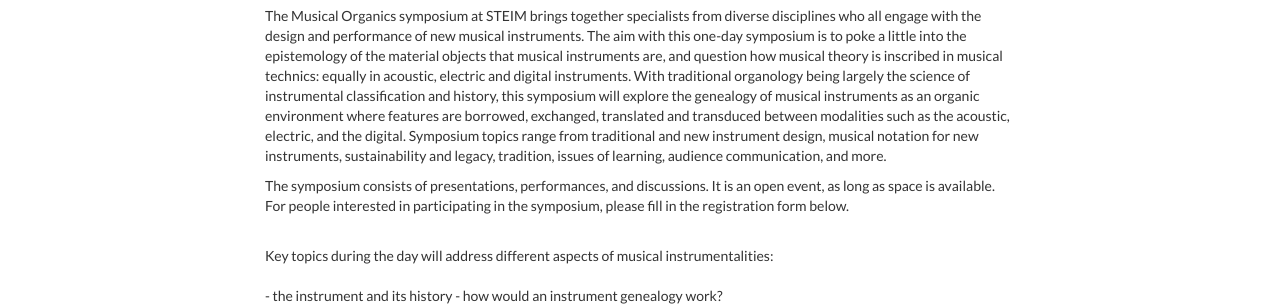
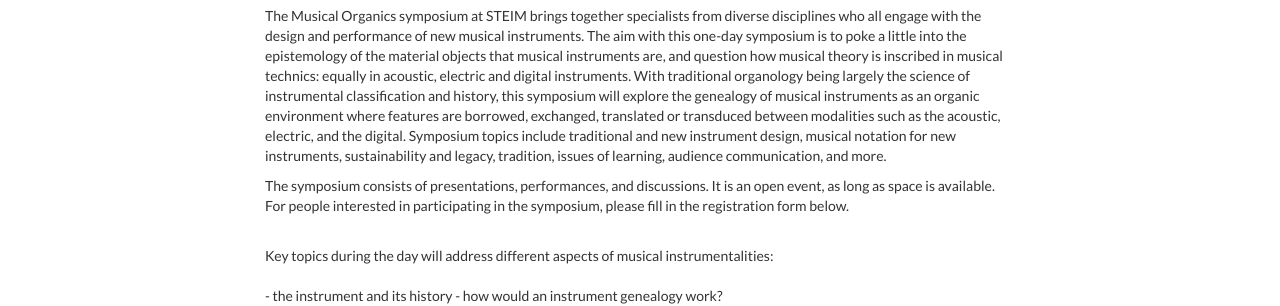
Before and after one commit to thormagnusson/steim, a Jekyll site: the page built from index.html, in a window 1280 px wide and 900 px high, scrolled down 738 px. Shown: the part 253-559 px from the top of the window. Built offline with Jekyll 4.4.1, drawn with Linux system fonts in a browser that asks for light colours; some of the changed text lies outside the part shown.

Commit message:
ahrc and till

```diff
--- a/_includes/about.html
+++ b/_includes/about.html
@@ -6,7 +6,7 @@
             <br/><br/><br/>
             <h2>Symposium Theme</h2>
 
-            <p>The Musical Organics symposium at STEIM brings together specialists from diverse disciplines who all engage with the design and performance of new musical instruments. The aim with this one-day symposium is to poke a little into the epistemology of the material objects that musical instruments are, and question how musical theory is inscribed in musical technics: equally in acoustic, electric and digital instruments. With traditional organology being largely the science of instrumental classification and history, this symposium will explore the genealogy of musical instruments as an organic environment where features are borrowed, exchanged, translated and transduced between modalities such as the acoustic, electric, and the digital. Symposium topics range from traditional and new instrument design, musical notation for new instruments, sustainability and legacy, tradition, issues of learning, audience communication, and more.</p>
+            <p>The Musical Organics symposium at STEIM brings together specialists from diverse disciplines who all engage with the design and performance of new musical instruments. The aim with this one-day symposium is to poke a little into the epistemology of the material objects that musical instruments are, and question how musical theory is inscribed in musical technics: equally in acoustic, electric and digital instruments. With traditional organology being largely the science of instrumental classification and history, this symposium will explore the genealogy of musical instruments as an organic environment where features are borrowed, exchanged, translated or transduced between modalities such as the acoustic, electric, and the digital. Symposium topics include traditional and new instrument design, musical notation for new instruments, sustainability and legacy, tradition, issues of learning, audience communication, and more.</p>
 
             <p>The symposium consists of presentations, performances, and discussions. It is an open event, as long as space is available. For people interested in participating in the symposium, please fill in the registration form below.</p>
 
--- a/_includes/footer.html
+++ b/_includes/footer.html
@@ -42,6 +42,11 @@
 
                 </ul>
                 <p class="copyright text-muted small">Copyright &copy; Thor Magnusson.  All Rights Reserved.</p>
+                <p class="copyright text-muted small">The symposium is part of a two-year <a href="http://www.ahrc.ac.uk">AHRC</a> funded research project, called <a href="http://www.sonicwriting.org">Sonic Writing</a>.</p>
+                <br>
+
+            	<img src="img/ahrc.png" alt="AHRC" class="scale-image" />
+
             </div>
             <div class="col-md-4">
                 <b>Credits:</b> The picture on the Symposium entry page is taken from Hans Johannsson's <a href="http://hansjohannsson.com" target="_blank"> website</a>. The Amsterdam houses picture is by <a href="https://www.flickr.com/photos/24361394@N03/" target="_blank">cacaoboy</a>.
```
Also changed, not shown: img/ahrc.png (added), img/till.jpg, 7 other files.
